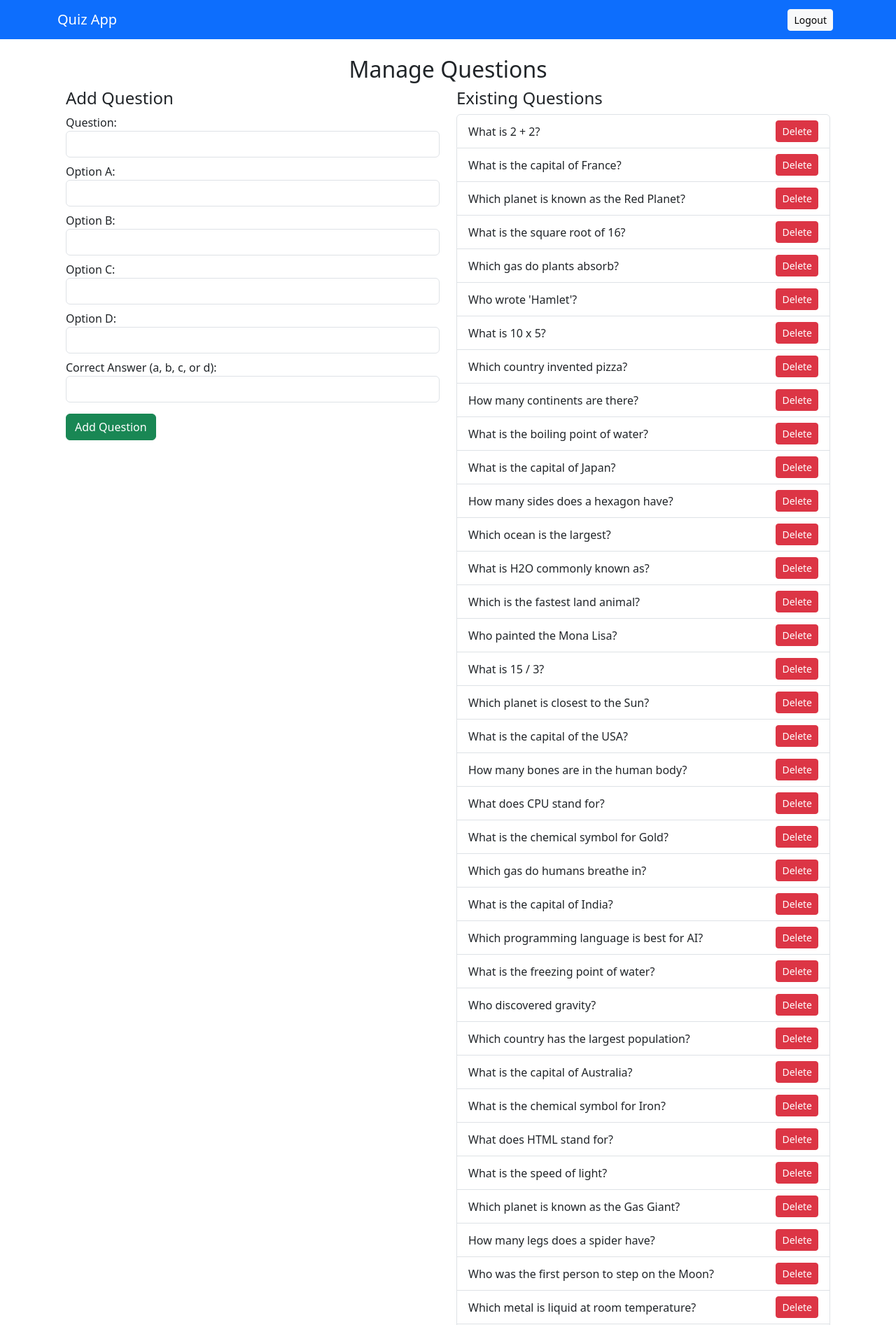
After one commit to suriya911/Simple-Quiz-App, a Flask app: page /manage_questions in a window 1280 px wide. The commit adds this page. Shown: the top 1893 px of the page at 70% size. Run offline with Flask 3, Linux system fonts and the light colour scheme; a user stored in the database is signed in; data comes from the database, SQL or seed files in the repository.

Commit message:
completed

```diff
--- a/app.py
+++ b/app.py
@@ -1,134 +1,167 @@
 # app.py
 from flask import Flask, render_template, request, redirect, url_for, session, g, flash
+from flask_session import Session
+from flask_sqlalchemy import SQLAlchemy
+from questions import insert_default_questions
 import sqlite3
 import os
 
 app = Flask(__name__)
-app.secret_key = 'your_secret_key'  # Replace with a real secret key
+app.secret_key = 'your_secret_key'  # Replace with a secure secret key in production
 DATABASE = 'quiz.db'
 
+# Configure Flask-Session to use SQLAlchemy for persistent sessions
+app.config['SESSION_TYPE'] = 'sqlalchemy'
+app.config['SESSION_PERMANENT'] = False
+app.config['SESSION_USE_SIGNER'] = True
+app.config['SQLALCHEMY_DATABASE_URI'] = 'sqlite:///session.db'  # Separate session storage
+app.config['SQLALCHEMY_TRACK_MODIFICATIONS'] = False
 
-# Database connection helper
+# Initialize SQLAlchemy for session management
+db = SQLAlchemy(app)
+app.config['SESSION_SQLALCHEMY'] = db
+
+# Initialize Session
+Session(app)
+
+
+# ---------------------------
+# Database Helpers
+# ---------------------------
 def get_db():
-    db = getattr(g, '_database', None)
-    if db is None:
-        db = g._database = sqlite3.connect(DATABASE)
-        db.row_factory = sqlite3.Row  # This allows us to use column names
-    return db
+    """
+    Helper function to get a SQLite database connection.
+    Uses Flask's g object to store the connection per request.
+    """
+    database = getattr(g, '_database', None)
+    if database is None:
+        database = g._database = sqlite3.connect(DATABASE)
+        database.row_factory = sqlite3.Row  # Allow accessing columns by name
+    return database
 
 @app.teardown_appcontext
 def close_connection(exception):
-    db = getattr(g, '_database', None)
-    if db is not None:
-        db.close()
+    """
+    Closes the database connection at the end of the request.
+    """
+    database = getattr(g, '_database', None)
+    if database is not None:
+        database.close()
 
-
-# Initialize the database using the schema.sql file
 def init_db():
+    """
+    Initializes the database using the schema.sql file.
+    """
     with app.app_context():
-        db = get_db()
+        database = get_db()
         with open('schema.sql', mode='r') as f:
-            db.cursor().executescript(f.read())
-        db.commit()
+            database.cursor().executescript(f.read())
+        database.commit()
         print("Initialized the database.")
 
 
 # ---------------------------
-# Routes
+# Routes for All Users
 # ---------------------------
-
-# Home Page (redirects to quiz if logged in)
 @app.route('/')
 def index():
     if 'user_id' in session:
         return redirect(url_for('quiz'))
     return redirect(url_for('login'))
 
-
-# Registration Route
 @app.route('/register', methods=['GET', 'POST'])
 def register():
+    """
+    User registration. Prevents registering as 'admin'.
+    """
     if request.method == 'POST':
-         username = request.form['username']
-         password = request.form['password']
-         db = get_db()
-         try:
-             db.execute("INSERT INTO users (username, password) VALUES (?, ?)", (username, password))
-             db.commit()
-             flash("Registration successful, please login.", "success")
-             return redirect(url_for('login'))
-         except sqlite3.IntegrityError:
-             flash("Username already exists", "danger")
+        username = request.form['username']
+        password = request.form['password']
+
+        if username.lower() == "admin":
+            flash("Cannot register as admin!", "danger")
+            return redirect(url_for('register'))
+
+        db_conn = get_db()
+        try:
+            db_conn.execute("INSERT INTO users (username, password) VALUES (?, ?)", (username, password))
+            db_conn.commit()
+            flash("Registration successful, please login.", "success")
+            return redirect(url_for('login'))
+        except sqlite3.IntegrityError:
+            flash("Username already exists", "danger")
     return render_template('register.html')
 
-
-# Login Route
 @app.route('/login', methods=['GET', 'POST'])
 def login():
+    """
+    User login route.
+    """
     if request.method == 'POST':
-         username = request.form['username']
-         password = request.form['password']
-         db = get_db()
-         cur = db.execute("SELECT * FROM users WHERE username = ? AND password = ?", (username, password))
-         user = cur.fetchone()
-         if user:
-             session['user_id'] = user['id']
-             session['username'] = user['username']
-             session['is_admin'] = user['is_admin']
-             flash("Logged in successfully", "success")
-             return redirect(url_for('quiz'))
-         else:
-             flash("Invalid credentials", "danger")
+        username = request.form['username']
+        password = request.form['password']
+        db_conn = get_db()
+        cur = db_conn.execute("SELECT * FROM users WHERE username = ? AND password = ?", (username, password))
+        user = cur.fetchone()
+        if user:
+            session['user_id'] = user['id']
+            session['username'] = user['username']
+            session['is_admin'] = user['is_admin']
+            flash("Logged in successfully", "success")
+            return redirect(url_for('quiz'))
+        else:
+            flash("Invalid credentials", "danger")
     return render_template('login.html')
 
-
-# Logout Route
 @app.route('/logout')
 def logout():
+    """
+    Logs out the user and clears the session.
+    """
     session.clear()
     flash("Logged out successfully", "success")
     return redirect(url_for('login'))
 
-
-# Quiz Route
 @app.route('/quiz', methods=['GET', 'POST'])
 def quiz():
+    """
+    Displays a quiz of 20 random questions and processes the submitted answers.
+    """
     if 'user_id' not in session:
-         flash("Please login first", "warning")
-         return redirect(url_for('login'))
-    db = get_db()
+        flash("Please login first", "warning")
+        return redirect(url_for('login'))
+    db_conn = get_db()
     if request.method == 'POST':
-         # Process the submitted quiz answers
-         score = 0
-         # For each of the 20 questions, check the answer
-         for key in request.form:
-             if key.startswith('answer_'):
-                 q_id = key.split('_')[1]
-                 user_answer = request.form.get(key)
-                 cur = db.execute("SELECT correct_option FROM questions WHERE id = ?", (q_id,))
-                 question = cur.fetchone()
-                 if question and user_answer == question['correct_option']:
-                      score += 1
-         # Save the result
-         db.execute("INSERT INTO results (user_id, score) VALUES (?, ?)", (session['user_id'], score))
-         db.commit()
-         flash(f"You scored {score} out of 20", "info")
-         return redirect(url_for('result'))
+        score = 0
+        # Evaluate each answer submitted
+        for key in request.form:
+            if key.startswith('answer_'):
+                q_id = key.split('_')[1]
+                user_answer = request.form.get(key)
+                cur = db_conn.execute("SELECT correct_option FROM questions WHERE id = ?", (q_id,))
+                question = cur.fetchone()
+                if question and user_answer == question['correct_option']:
+                    score += 1
+        # Save the result
+        db_conn.execute("INSERT INTO results (user_id, score) VALUES (?, ?)", (session['user_id'], score))
+        db_conn.commit()
+        flash(f"You scored {score} out of 20", "info")
+        return redirect(url_for('result'))
     else:
-         # GET request: load 20 random questions
-         cur = db.execute("SELECT * FROM questions ORDER BY RANDOM() LIMIT 20")
-         questions = cur.fetchall()
-         return render_template('quiz.html', questions=questions)
+        cur = db_conn.execute("SELECT * FROM questions ORDER BY RANDOM() LIMIT 20")
+        questions = cur.fetchall()
+        return render_template('quiz.html', questions=questions)
 
-
-# Route to view a user's quiz results
 @app.route('/result')
 def result():
+    """
+    Displays the logged-in user's quiz results.
+    """
     if 'user_id' not in session:
-         flash("Please login first", "warning")
-         return redirect(url_for('login'))
-    db = get_db()
-    cur = db.execute("SELECT * FROM results WHERE user_id = ? ORDER BY taken_at DESC", (session['user_id'],))
+        flash("Please login first", "warning")
+        return redirect(url_for('login'))
+    db_conn = get_db()
+    cur = db_conn.execute("SELECT * FROM results WHERE user_id = ? ORDER BY taken_at DESC", (session['user_id'],))
     results = cur.fetchall()
     return render_template('result.html', results=results)
 
@@ -136,17 +169,39 @@ def result():
 # ---------------------------
 # Admin Routes
 # ---------------------------
+@app.route('/admin_login', methods=['GET', 'POST'])
+def admin_login():
+    """
+    Admin login route.
+    """
+    if request.method == 'POST':
+        username = request.form['username']
+        password = request.form['password']
+        db_conn = get_db()
+        cur = db_conn.execute("SELECT * FROM users WHERE username = ? AND password = ? AND is_admin = 1", (username, password))
+        admin = cur.fetchone()
+        if admin:
+            session['user_id'] = admin['id']
+            session['username'] = admin['username']
+            session['is_admin'] = 1
+            flash("Admin login successful", "success")
+            return redirect(url_for('admin'))
+        else:
+            flash("Invalid admin credentials", "danger")
+    return render_template('admin_login.html')
 
-# Admin Dashboard: view all questions and user results
 @app.route('/admin')
 def admin():
+    """
+    Admin dashboard showing all questions and quiz results.
+    """
     if not session.get('is_admin'):
-         flash("Admin access required", "danger")
-         return redirect(url_for('login'))
-    db = get_db()
-    cur = db.execute("SELECT * FROM questions")
+        flash("Admin access required", "danger")
+        return redirect(url_for('login'))
+    db_conn = get_db()
+    cur = db_conn.execute("SELECT * FROM questions")
     questions = cur.fetchall()
-    cur = db.execute("""
+    cur = db_conn.execute("""
         SELECT r.*, u.username
         FROM results r
         JOIN users u ON r.user_id = u.id
@@ -155,49 +210,74 @@ def admin():
     results = cur.fetchall()
     return render_template('admin.html', questions=questions, results=results)
 
-
-# Route for admin to add a new question
-@app.route('/admin/add_question', methods=['GET', 'POST'])
-def add_question():
+@app.route('/manage_questions', methods=['GET', 'POST'])
+def manage_questions():
+    """
+    Admin route to add a new question and view all existing questions.
+    """
     if not session.get('is_admin'):
-         flash("Admin access required", "danger")
-         return redirect(url_for('login'))
+        flash("Admin access required", "danger")
+        return redirect(url_for('login'))
+    db_conn = get_db()
     if request.method == 'POST':
-         question_text = request.form['question']
-         option_a = request.form['option_a']
-         option_b = request.form['option_b']
-         option_c = request.form['option_c']
-         option_d = request.form['option_d']
-         correct_option = request.form['correct_option']
-         db = get_db()
-         db.execute("""
+        question_text = request.form['question']
+        option_a = request.form['option_a']
+        option_b = request.form['option_b']
+        option_c = request.form['option_c']
+        option_d = request.form['option_d']
+        correct_option = request.form['correct_option']
+        db_conn.execute("""
             INSERT INTO questions (question, option_a, option_b, option_c, option_d, correct_option)
             VALUES (?, ?, ?, ?, ?, ?)
-         """, (question_text, option_a, option_b, option_c, option_d, correct_option))
-         db.commit()
-         flash("Question added successfully", "success")
-         return redirect(url_for('admin'))
-    return render_template('add_question.html')
+        """, (question_text, option_a, option_b, option_c, option_d, correct_option))
+        db_conn.commit()
+        flash("Question added successfully", "success")
+        return redirect(url_for('manage_questions'))
+    else:
+        cur = db_conn.execute("SELECT * FROM questions")
+        questions = cur.fetchall()
+        return render_template('manage_questions.html', questions=questions)
 
-
-# Route for admin to delete a question
 @app.route('/admin/delete_question/<int:question_id>')
 def delete_question(question_id):
+    """
+    Admin route to delete a question.
+    """
     if not session.get('is_admin'):
-         flash("Admin access required", "danger")
-         return redirect(url_for('login'))
-    db = get_db()
-    db.execute("DELETE FROM questions WHERE id = ?", (question_id,))
-    db.commit()
+        flash("Admin access required", "danger")
+        return redirect(url_for('login'))
+    db_conn = get_db()
+    db_conn.execute("DELETE FROM questions WHERE id = ?", (question_id,))
+    db_conn.commit()
     flash("Question deleted successfully", "success")
-    return redirect(url_for('admin'))
+    return redirect(url_for('manage_questions'))
+
+@app.route('/view_results')
+def view_results():
+    """
+    Admin route to view all quiz results.
+    """
+    if not session.get('is_admin'):
+        flash("Admin access required", "danger")
+        return redirect(url_for('login'))
+    db_conn = get_db()
+    cur = db_conn.execute("""
+        SELECT u.username, r.score, r.taken_at
+        FROM results r
+        JOIN users u ON r.user_id = u.id
+        ORDER BY r.taken_at DESC
+    """)
+    results = cur.fetchall()
+    return render_template('view_results.html', results=results)
 
 
 # ---------------------------
-# Main
+# Main Entry Point
 # ---------------------------
 if __name__ == '__main__':
     # Initialize the database if it doesn't exist
     if not os.path.exists(DATABASE):
-         init_db()
+        init_db()
+    # Insert default questions if none exist
+    insert_default_questions()
     app.run(debug=True)
--- a/templates/base.html
+++ b/templates/base.html
@@ -12,12 +12,13 @@
   <nav class="navbar navbar-expand-lg navbar-dark bg-primary">
     <div class="container">
       <a class="navbar-brand" href="{{ url_for('quiz') }}">Quiz App</a>
-            <div>
+      <div class="d-flex">
         {% if session.get('user_id') %}
-                    <a class="btn btn-light btn-sm" href="{{ url_for('logout') }}">Logout</a>
+          <a class="btn btn-light btn-sm mx-2" href="{{ url_for('logout') }}">Logout</a>
         {% else %}
-                    <a class="btn btn-light btn-sm" href="{{ url_for('login') }}">Login</a>
-                    <a class="btn btn-warning btn-sm" href="{{ url_for('register') }}">Register</a>
+          <a class="btn btn-light btn-sm mx-2" href="{{ url_for('login') }}">User Login</a>
+          <a class="btn btn-warning btn-sm mx-2" href="{{ url_for('register') }}">Register</a>
+          <a class="btn btn-danger btn-sm mx-2" href="{{ url_for('admin_login') }}">Admin Login</a>
         {% endif %}
       </div>
     </div>
@@ -33,7 +34,6 @@
         </div>
       {% endif %}
     {% endwith %}
-
     {% block content %}{% endblock %}
   </div>
 
--- /dev/null
+++ b/templates/manage_questions.html
@@ -0,0 +1,54 @@
+<!-- templates/manage_questions.html -->
+{% extends "base.html" %}
+{% block content %}
+<div class="container mt-4">
+  <h2 class="text-center">Manage Questions</h2>
+  <div class="row">
+    <!-- Add Question Form -->
+    <div class="col-md-6">
+      <h4>Add Question</h4>
+      <form method="post">
+        <div class="mb-2">
+          <label>Question:</label>
+          <input type="text" name="question" class="form-control" required>
+        </div>
+        <div class="mb-2">
+          <label>Option A:</label>
+          <input type="text" name="option_a" class="form-control" required>
+        </div>
+        <div class="mb-2">
+          <label>Option B:</label>
+          <input type="text" name="option_b" class="form-control" required>
+        </div>
+        <div class="mb-2">
+          <label>Option C:</label>
+          <input type="text" name="option_c" class="form-control" required>
+        </div>
+        <div class="mb-2">
+          <label>Option D:</label>
+          <input type="text" name="option_d" class="form-control" required>
+        </div>
+        <div class="mb-3">
+          <label>Correct Answer (a, b, c, or d):</label>
+          <input type="text" name="correct_option" class="form-control" required>
+        </div>
+        <button type="submit" class="btn btn-success">Add Question</button>
+      </form>
+    </div>
+    <!-- View Questions -->
+    <div class="col-md-6">
+      <h4>Existing Questions</h4>
+      <ul class="list-group">
+        {% for question in questions %}
+          <li class="list-group-item d-flex justify-content-between align-items-center">
+            {{ question.question }}
+            <a href="{{ url_for('delete_question', question_id=question.id) }}" class="btn btn-danger btn-sm">Delete</a>
+          </li>
+        {% else %}
+          <li class="list-group-item">No questions added yet.</li>
+        {% endfor %}
+      </ul>
+    </div>
+  </div>
+</div>
+{% endblock %}
```
Also changed, not shown: questions.py (+76 -18 lines), schema.sql (+6 -2 lines), templates/addquestion.html (deleted, +0 -14 lines), templates/admin.html (+10 -19 lines), templates/admin_login.html (added, +16 -0 lines), templates/login.html (+11 -5 lines), templates/register.html (+11 -5 lines), templates/result.html (+9 -7 lines), templates/view_results.html (added, +14 -0 lines), README.md, instance/session.db (added), quiz.db, templates/quiz.html (indentation only). Lines whose indentation alone changed are shown as unchanged.
